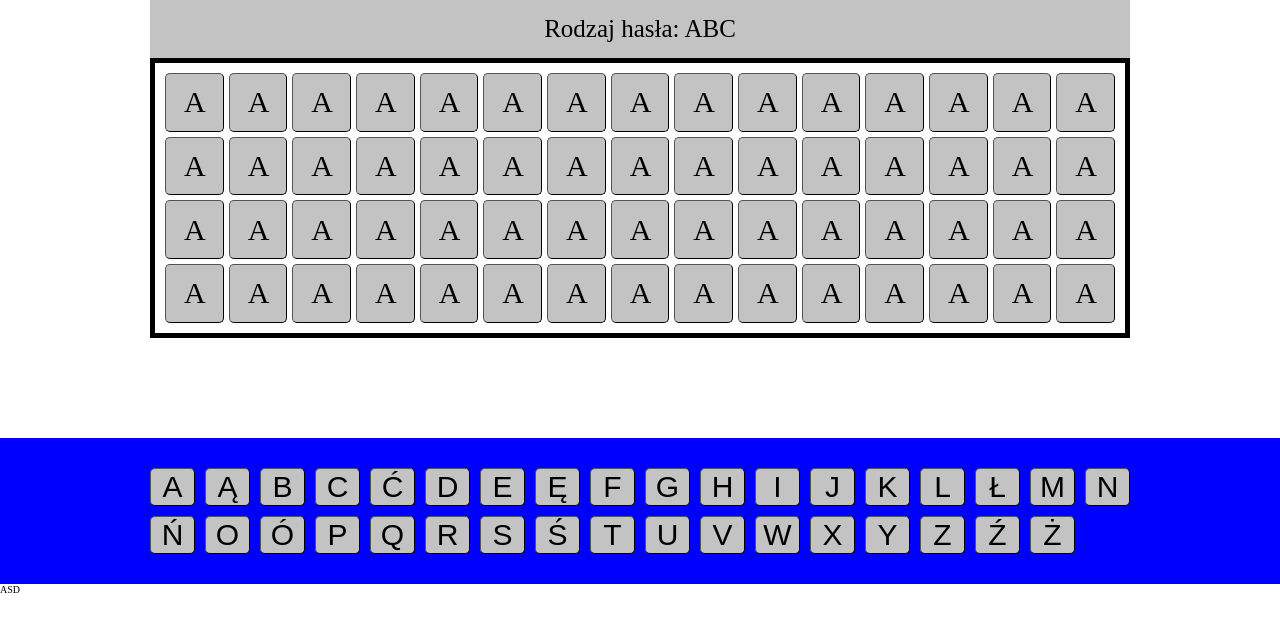
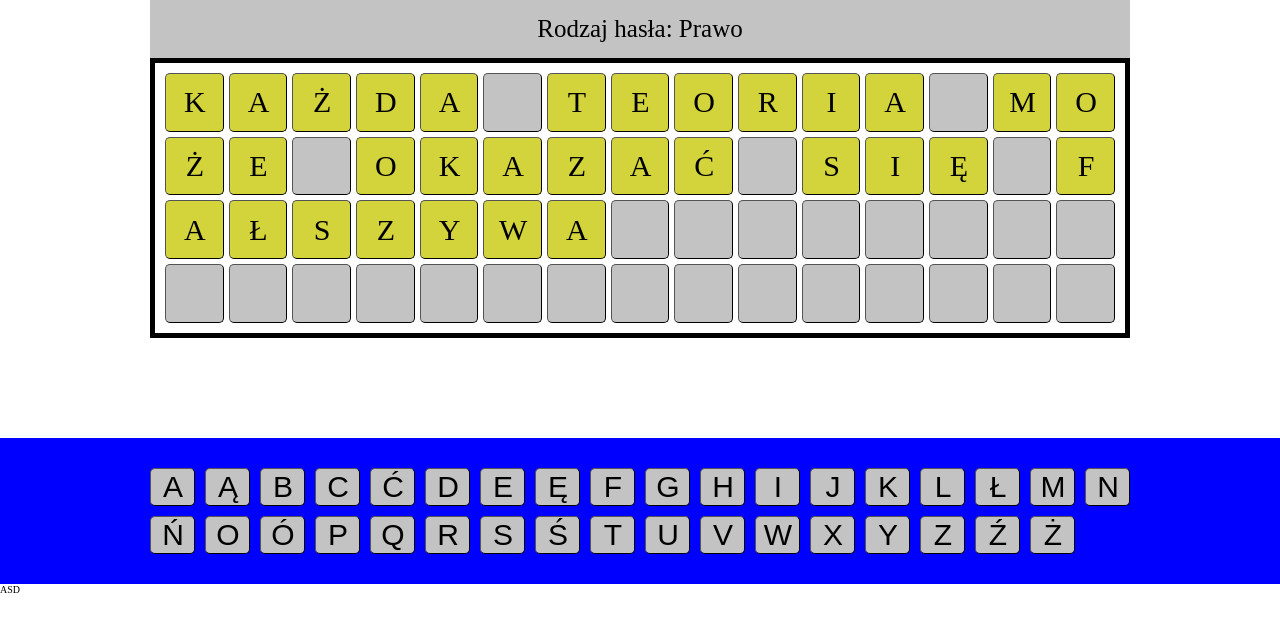
Before and after one commit to adriansokolowski/WheelOfFortune, a plain HTML site: page index.html in a window 1280 px wide. Drawn offline with Linux system fonts and the light colour scheme.

Commit message:
Board changes.

```diff
--- /dev/null
+++ b/assets/clues.js
@@ -0,0 +1,10 @@
+const clues = [
+    {
+        category: "Powiedzenie",
+        clue: "Od piwa głowa się kiwa"
+    },
+    {
+        category: "Prawo",
+        clue: "Każda teoria może okazać się fałszywa"
+    },
+];
--- a/assets/logic.js
+++ b/assets/logic.js
@@ -0,0 +1,22 @@
+
+
+const max = clues.length - 1;
+const min = 0;
+const rand = Math.floor(Math.random()*(max-min+1)+min);
+
+console.log(rand);
+
+let tiles = document.querySelectorAll(".tile");
+
+category = document.querySelector("#category");
+
+category.innerHTML = "Rodzaj hasła: " + clues[rand].category;
+
+tiles.forEach(function( tile, index ) {
+
+    if (index < clues[rand].clue.length && clues[rand].clue[index] != " ") {
+        tile.innerHTML = clues[rand].clue[index].toUpperCase();
+        tile.className = "tile-active";
+    }
+
+  });
--- a/assets/style.css
+++ b/assets/style.css
@@ -45,11 +45,24 @@ html {
     --aspect-ratio: 1/1;
 }
 
+.tile-active {
+    display: flex;
+    font-size: 3rem;
+    background-color: #d3d33c;
+    align-items: center;
+    justify-content: center;
+    border: 0.1rem outset black;
+    border-radius: 0.5rem;
+    height: 1fr;
+    --aspect-ratio: 1/1;
+}
+
 #tiles > * {
     width: 100%;
 }
 
-#tiles > .tile::before {
+#tiles > .tile::before,
+ #tiles > .tile-active::before  {
     content: "";
     display: inline-block;
     width: 1px;
@@ -57,7 +70,14 @@ html {
     padding-bottom: calc(100% / (var(--aspect-ratio)));
 }
 
+
 /* Letters section */
+
+#buttons {
+    display: grid;
+    grid-template-columns: repeat(18, 1fr);
+    grid-gap: 1rem;
+}
 
 #letters {
     background-color: blue;
@@ -65,10 +85,28 @@ html {
     padding: 3rem;
 }
 
-#buttons {
-    display: grid;
-    grid-template-columns: repeat(18, 1fr);
-    grid-gap: 1rem;
+#buttons > * {
+    width: 100%;
+}
+
+#buttons > .letter::before {
+    content: "";
+    display: inline-block;
+    width: 1px;
+    height: 0;
+    padding-bottom: calc(100% / (var(--aspect-ratio)));
+}
+
+.letter {
+    display: flex;
+    font-size: 3rem;
+    background-color: #c3c3c3;
+    align-items: center;
+    justify-content: center;
+    border: 0.1rem outset black;
+    border-radius: 0.5rem;
+    height: 1fr;
+    --aspect-ratio: 1/1;
 }
 
 button {
--- a/index.html
+++ b/index.html
@@ -17,66 +17,66 @@
                 Rodzaj hasła: ABC
             </div>
             <div id="tiles">
-                <div class="tile">A</div>
-                <div class="tile">A</div>
-                <div class="tile">A</div>
-                <div class="tile">A</div>
-                <div class="tile">A</div>
-                <div class="tile">A</div>
-                <div class="tile">A</div>
-                <div class="tile">A</div>
-                <div class="tile">A</div>
-                <div class="tile">A</div>
-                <div class="tile">A</div>
-                <div class="tile">A</div>
-                <div class="tile">A</div>
-                <div class="tile">A</div>
-                <div class="tile">A</div>
-                <div class="tile">A</div>
-                <div class="tile">A</div>
-                <div class="tile">A</div>
-                <div class="tile">A</div>
-                <div class="tile">A</div>
-                <div class="tile">A</div>
-                <div class="tile">A</div>
-                <div class="tile">A</div>
-                <div class="tile">A</div>
-                <div class="tile">A</div>
-                <div class="tile">A</div>
-                <div class="tile">A</div>
-                <div class="tile">A</div>
-                <div class="tile">A</div>
-                <div class="tile">A</div>
-                <div class="tile">A</div>
-                <div class="tile">A</div>
-                <div class="tile">A</div>
-                <div class="tile">A</div>
-                <div class="tile">A</div>
-                <div class="tile">A</div>
-                <div class="tile">A</div>
-                <div class="tile">A</div>
-                <div class="tile">A</div>
-                <div class="tile">A</div>
-                <div class="tile">A</div>
-                <div class="tile">A</div>
-                <div class="tile">A</div>
-                <div class="tile">A</div>
-                <div class="tile">A</div>
-                <div class="tile">A</div>
-                <div class="tile">A</div>
-                <div class="tile">A</div>
-                <div class="tile">A</div>
-                <div class="tile">A</div>
-                <div class="tile">A</div>
-                <div class="tile">A</div>
-                <div class="tile">A</div>
-                <div class="tile">A</div>
-                <div class="tile">A</div>
-                <div class="tile">A</div>
-                <div class="tile">A</div>
-                <div class="tile">A</div>
-                <div class="tile">A</div>
-                <div class="tile">A</div>
+                <div class="tile"></div>
+                <div class="tile"></div>
+                <div class="tile"></div>
+                <div class="tile"></div>
+                <div class="tile"></div>
+                <div class="tile"></div>
+                <div class="tile"></div>
+                <div class="tile"></div>
+                <div class="tile"></div>
+                <div class="tile"></div>
+                <div class="tile"></div>
+                <div class="tile"></div>
+                <div class="tile"></div>
+                <div class="tile"></div>
+                <div class="tile"></div>
+                <div class="tile"></div>
+                <div class="tile"></div>
+                <div class="tile"></div>
+                <div class="tile"></div>
+                <div class="tile"></div>
+                <div class="tile"></div>
+                <div class="tile"></div>
+                <div class="tile"></div>
+                <div class="tile"></div>
+                <div class="tile"></div>
+                <div class="tile"></div>
+                <div class="tile"></div>
+                <div class="tile"></div>
+                <div class="tile"></div>
+                <div class="tile"></div>
+                <div class="tile"></div>
+                <div class="tile"></div>
+                <div class="tile"></div>
+                <div class="tile"></div>
+                <div class="tile"></div>
+                <div class="tile"></div>
+                <div class="tile"></div>
+                <div class="tile"></div>
+                <div class="tile"></div>
+                <div class="tile"></div>
+                <div class="tile"></div>
+                <div class="tile"></div>
+                <div class="tile"></div>
+                <div class="tile"></div>
+                <div class="tile"></div>
+                <div class="tile"></div>
+                <div class="tile"></div>
+                <div class="tile"></div>
+                <div class="tile"></div>
+                <div class="tile"></div>
+                <div class="tile"></div>
+                <div class="tile"></div>
+                <div class="tile"></div>
+                <div class="tile"></div>
+                <div class="tile"></div>
+                <div class="tile"></div>
+                <div class="tile"></div>
+                <div class="tile"></div>
+                <div class="tile"></div>
+                <div class="tile"></div>
             </div>
         </div>
     </section>
@@ -84,41 +84,41 @@
     <section id="letters">
         <div class="wrapper">
             <div id="buttons">
-                <button class="tile">A</button>
-                <button class="tile">Ą</button>
-                <button class="tile">B</button>
-                <button class="tile">C</button>
-                <button class="tile">Ć</button>
-                <button class="tile">D</button>
-                <button class="tile">E</button>
-                <button class="tile">Ę</button>
-                <button class="tile">F</button>
-                <button class="tile">G</button>
-                <button class="tile">H</button>
-                <button class="tile">I</button>
-                <button class="tile">J</button>
-                <button class="tile">K</button>
-                <button class="tile">L</button>
-                <button class="tile">Ł</button>
-                <button class="tile">M</button>
-                <button class="tile">N</button>
-                <button class="tile">Ń</button>
-                <button class="tile">O</button>
-                <button class="tile">Ó</button>
-                <button class="tile">P</button>
-                <button class="tile">Q</button>
-                <button class="tile">R</button>
-                <button class="tile">S</button>
-                <button class="tile">Ś</button>
-                <button class="tile">T</button>
-                <button class="tile">U</button>
-                <button class="tile">V</button>
-                <button class="tile">W</button>
-                <button class="tile">X</button>
-                <button class="tile">Y</button>
-                <button class="tile">Z</button>
-                <button class="tile">Ź</button>
-                <button class="tile">Ż</button>
+                <button class="letter">A</button>
+                <button class="letter">Ą</button>
+                <button class="letter">B</button>
+                <button class="letter">C</button>
+                <button class="letter">Ć</button>
+                <button class="letter">D</button>
+                <button class="letter">E</button>
+                <button class="letter">Ę</button>
+                <button class="letter">F</button>
+                <button class="letter">G</button>
+                <button class="letter">H</button>
+                <button class="letter">I</button>
+                <button class="letter">J</button>
+                <button class="letter">K</button>
+                <button class="letter">L</button>
+                <button class="letter">Ł</button>
+                <button class="letter">M</button>
+                <button class="letter">N</button>
+                <button class="letter">Ń</button>
+                <button class="letter">O</button>
+                <button class="letter">Ó</button>
+                <button class="letter">P</button>
+                <button class="letter">Q</button>
+                <button class="letter">R</button>
+                <button class="letter">S</button>
+                <button class="letter">Ś</button>
+                <button class="letter">T</button>
+                <button class="letter">U</button>
+                <button class="letter">V</button>
+                <button class="letter">W</button>
+                <button class="letter">X</button>
+                <button class="letter">Y</button>
+                <button class="letter">Z</button>
+                <button class="letter">Ź</button>
+                <button class="letter">Ż</button>
             </div>
         </div>
     </section>
@@ -127,6 +127,7 @@
         ASD
     </section>
 </main>
-
+<script src="assets/clues.js"></script>
+<script src="assets/logic.js"></script>
 </body>
 </html>
```
